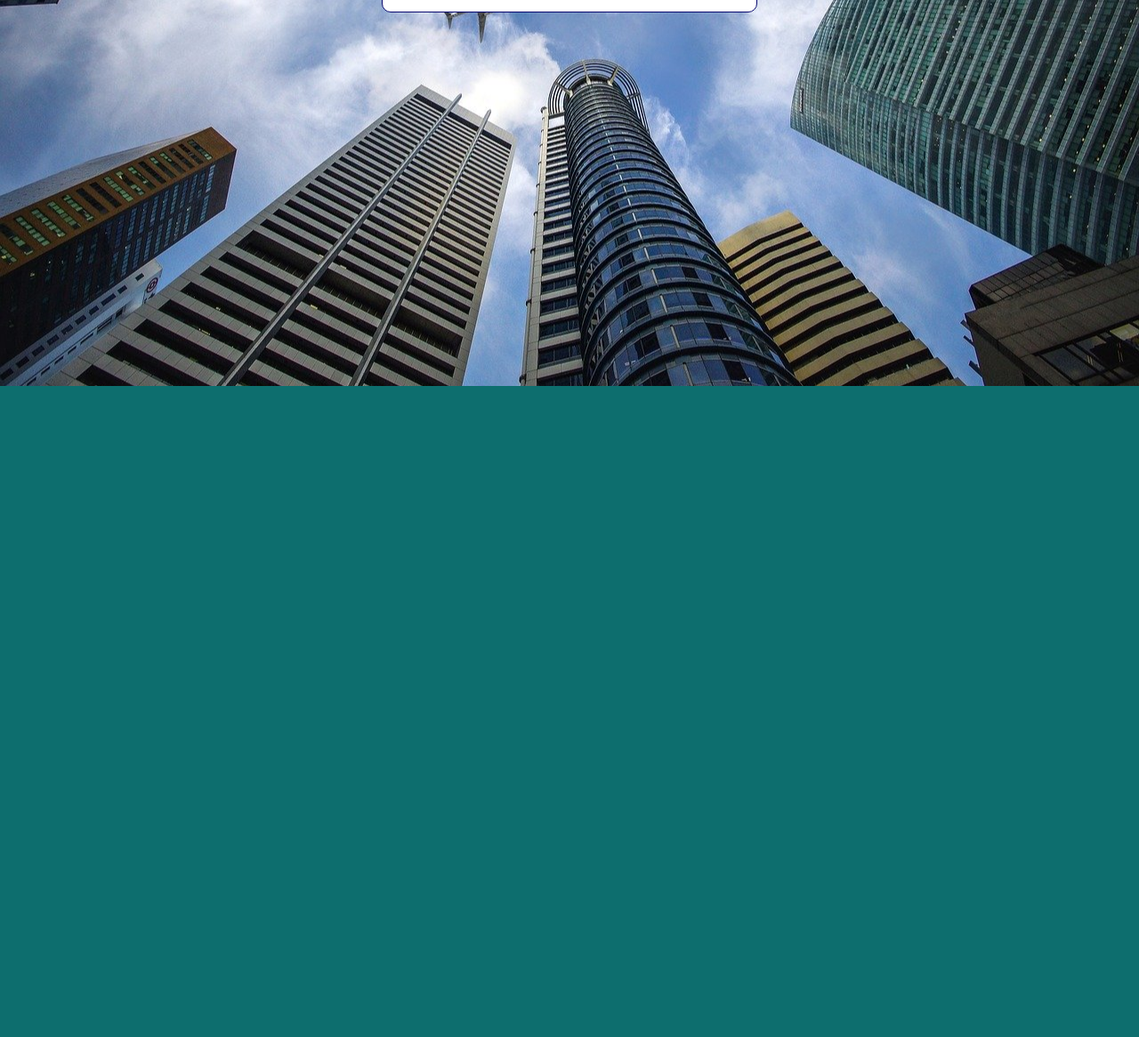
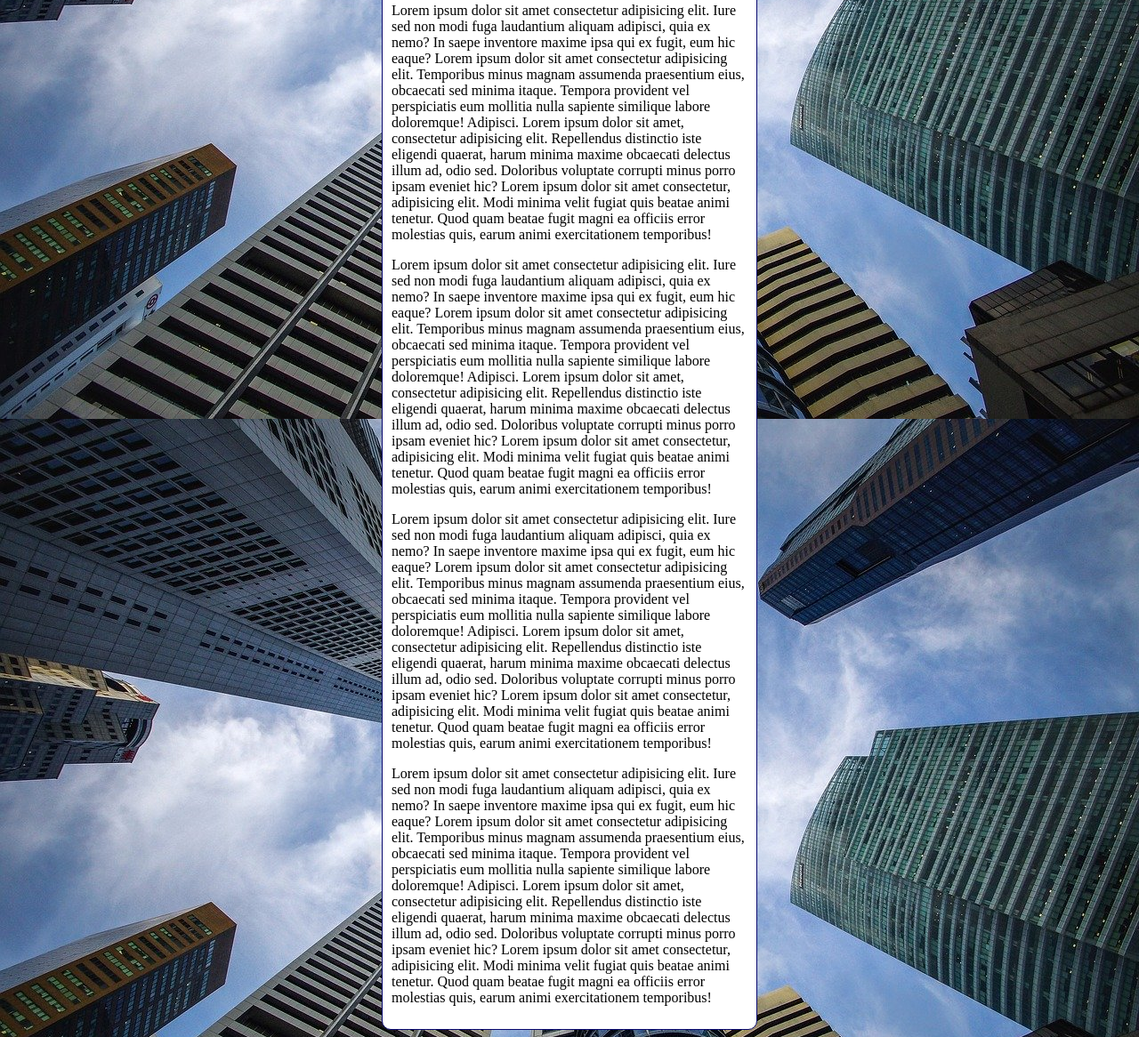
Before and after one commit to dssduda/html-css, a plain HTML site: page exercicios/ex022/fundo006.html in a window 1280 px wide. Shown: the part 382-1548 px from the top of the page at 89% size. Before the commit the page ends 816 px from the top, so only its background shows below. Drawn offline with Linux system fonts and the light colour scheme.

Commit message:
Mudança: Usando shorthand

```diff
--- a/exercicios/ex022/fundo006.html
+++ b/exercicios/ex022/fundo006.html
@@ -6,18 +6,13 @@
     <title>Treinamento</title>
     <style>
         body {
-            height: 100vh;
-            background-color: rgb(13, 110, 110);
-            background-image: url('imagens/wallpaper002.jpg');
-            background-position: center center;
-            background-repeat: no-repeat;
+            background: rgb(13, 110, 110) url('imagens/wallpaper002.jpg') center center no-repeat fixed;
             background-size: cover;
-
         }
 
         main {
             background-color: white;
-            width: 400px;
+            max-width: 400px;
             padding: 10px;
             margin: auto;
             border: 1px solid rgb(10, 10, 112);
@@ -29,6 +24,11 @@
     <main>
         <h1>Teste de Imagem de Fundo</h1>
         <p>Lorem ipsum dolor sit amet consectetur adipisicing elit. Iure sed non modi fuga laudantium aliquam adipisci, quia ex nemo? In saepe inventore maxime ipsa qui ex fugit, eum hic eaque? Lorem ipsum dolor sit amet consectetur adipisicing elit. Temporibus minus magnam assumenda praesentium eius, obcaecati sed minima itaque. Tempora provident vel perspiciatis eum mollitia nulla sapiente similique labore doloremque! Adipisci. Lorem ipsum dolor sit amet, consectetur adipisicing elit. Repellendus distinctio iste eligendi quaerat, harum minima maxime obcaecati delectus illum ad, odio sed. Doloribus voluptate corrupti minus porro ipsam eveniet hic? Lorem ipsum dolor sit amet consectetur, adipisicing elit. Modi minima velit fugiat quis beatae animi tenetur. Quod quam beatae fugit magni ea officiis error molestias quis, earum animi exercitationem temporibus!</p>
+        <p>Lorem ipsum dolor sit amet consectetur adipisicing elit. Iure sed non modi fuga laudantium aliquam adipisci, quia ex nemo? In saepe inventore maxime ipsa qui ex fugit, eum hic eaque? Lorem ipsum dolor sit amet consectetur adipisicing elit. Temporibus minus magnam assumenda praesentium eius, obcaecati sed minima itaque. Tempora provident vel perspiciatis eum mollitia nulla sapiente similique labore doloremque! Adipisci. Lorem ipsum dolor sit amet, consectetur adipisicing elit. Repellendus distinctio iste eligendi quaerat, harum minima maxime obcaecati delectus illum ad, odio sed. Doloribus voluptate corrupti minus porro ipsam eveniet hic? Lorem ipsum dolor sit amet consectetur, adipisicing elit. Modi minima velit fugiat quis beatae animi tenetur. Quod quam beatae fugit magni ea officiis error molestias quis, earum animi exercitationem temporibus!</p>
+        <p>Lorem ipsum dolor sit amet consectetur adipisicing elit. Iure sed non modi fuga laudantium aliquam adipisci, quia ex nemo? In saepe inventore maxime ipsa qui ex fugit, eum hic eaque? Lorem ipsum dolor sit amet consectetur adipisicing elit. Temporibus minus magnam assumenda praesentium eius, obcaecati sed minima itaque. Tempora provident vel perspiciatis eum mollitia nulla sapiente similique labore doloremque! Adipisci. Lorem ipsum dolor sit amet, consectetur adipisicing elit. Repellendus distinctio iste eligendi quaerat, harum minima maxime obcaecati delectus illum ad, odio sed. Doloribus voluptate corrupti minus porro ipsam eveniet hic? Lorem ipsum dolor sit amet consectetur, adipisicing elit. Modi minima velit fugiat quis beatae animi tenetur. Quod quam beatae fugit magni ea officiis error molestias quis, earum animi exercitationem temporibus!</p>
+        <p>Lorem ipsum dolor sit amet consectetur adipisicing elit. Iure sed non modi fuga laudantium aliquam adipisci, quia ex nemo? In saepe inventore maxime ipsa qui ex fugit, eum hic eaque? Lorem ipsum dolor sit amet consectetur adipisicing elit. Temporibus minus magnam assumenda praesentium eius, obcaecati sed minima itaque. Tempora provident vel perspiciatis eum mollitia nulla sapiente similique labore doloremque! Adipisci. Lorem ipsum dolor sit amet, consectetur adipisicing elit. Repellendus distinctio iste eligendi quaerat, harum minima maxime obcaecati delectus illum ad, odio sed. Doloribus voluptate corrupti minus porro ipsam eveniet hic? Lorem ipsum dolor sit amet consectetur, adipisicing elit. Modi minima velit fugiat quis beatae animi tenetur. Quod quam beatae fugit magni ea officiis error molestias quis, earum animi exercitationem temporibus!</p>
+        <p>Lorem ipsum dolor sit amet consectetur adipisicing elit. Iure sed non modi fuga laudantium aliquam adipisci, quia ex nemo? In saepe inventore maxime ipsa qui ex fugit, eum hic eaque? Lorem ipsum dolor sit amet consectetur adipisicing elit. Temporibus minus magnam assumenda praesentium eius, obcaecati sed minima itaque. Tempora provident vel perspiciatis eum mollitia nulla sapiente similique labore doloremque! Adipisci. Lorem ipsum dolor sit amet, consectetur adipisicing elit. Repellendus distinctio iste eligendi quaerat, harum minima maxime obcaecati delectus illum ad, odio sed. Doloribus voluptate corrupti minus porro ipsam eveniet hic? Lorem ipsum dolor sit amet consectetur, adipisicing elit. Modi minima velit fugiat quis beatae animi tenetur. Quod quam beatae fugit magni ea officiis error molestias quis, earum animi exercitationem temporibus!</p>
+
     </main>
 </body>
 </html>
```
